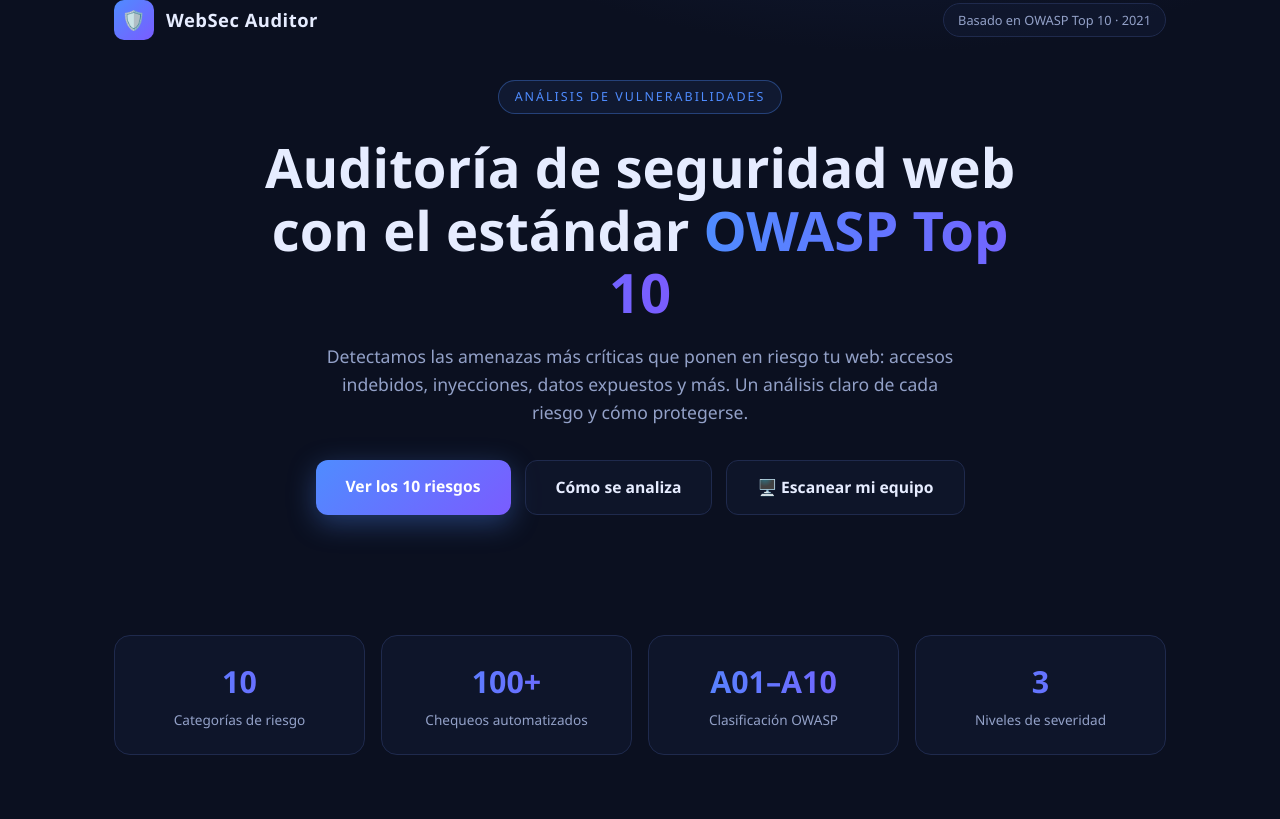
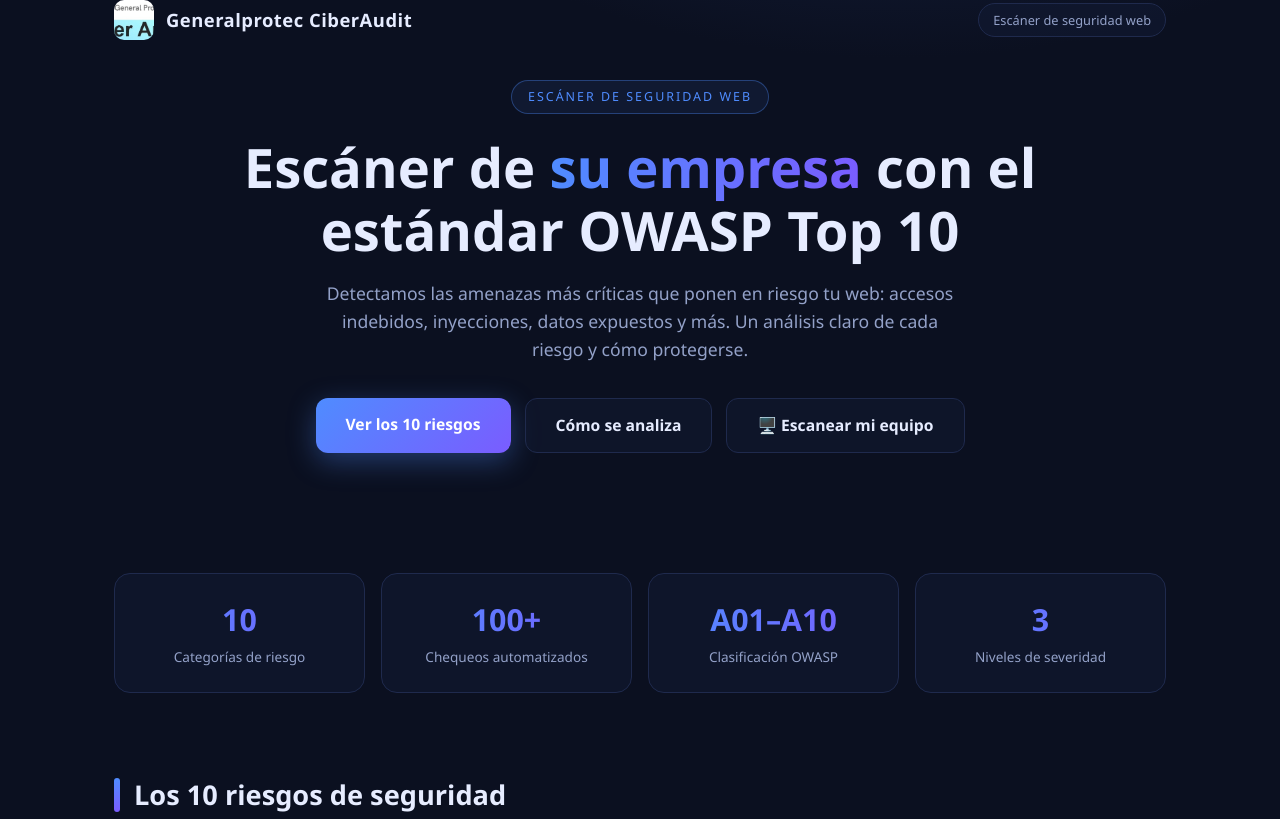
Before and after one commit to generalprotec/landing-owasp, a website: page index.html in a window 1280 px wide. Shown: the top 819 px of the page. Drawn offline with Linux system fonts and the light colour scheme.

Commit message:
Mostrar logo y nombre de Generalprotec CiberAudit y titular Escáner de su empresa

```diff
--- a/index.html
+++ b/index.html
@@ -3,7 +3,7 @@
 <head>
 <meta charset="UTF-8">
 <meta name="viewport" content="width=device-width, initial-scale=1.0">
-<title>Análisis de Seguridad Web — OWASP Top 10</title>
+<title>Generalprotec CiberAudit — Escáner de su empresa</title>
 <style>
   :root {
     --bg: #0b1020;
@@ -51,9 +51,8 @@
   .brand .logo {
     width: 40px; height: 40px;
     border-radius: 10px;
-    background: linear-gradient(135deg, var(--accent), var(--accent2));
-    display: grid; place-items: center;
-    font-size: 1.2rem;
+    object-fit: cover;
+    display: block;
   }
 
   .pill {
@@ -532,13 +531,13 @@
 <body>
 
 <header class="wrap">
-  <div class="brand"><span class="logo">🛡️</span> WebSec Auditor</div>
-  <span class="pill">Basado en OWASP Top 10 · 2021</span>
+  <div class="brand"><img class="logo" src="logo.jpg" alt="Generalprotec CiberAudit"> Generalprotec CiberAudit</div>
+  <span class="pill">Escáner de seguridad web</span>
 </header>
 
 <section class="hero wrap">
-  <span class="tag">Análisis de vulnerabilidades</span>
-  <h1>Auditoría de seguridad web con el estándar <span>OWASP Top 10</span></h1>
+  <span class="tag">Escáner de seguridad web</span>
+  <h1>Escáner de <span>su empresa</span> con el estándar OWASP Top 10</h1>
   <p>Detectamos las amenazas más críticas que ponen en riesgo tu web: accesos indebidos, inyecciones, datos expuestos y más. Un análisis claro de cada riesgo y cómo protegerse.</p>
   <div class="cta-row">
     <a class="btn btn-primary" href="#riesgos">Ver los 10 riesgos</a>
```
Also changed, not shown: logo.jpg (added).
